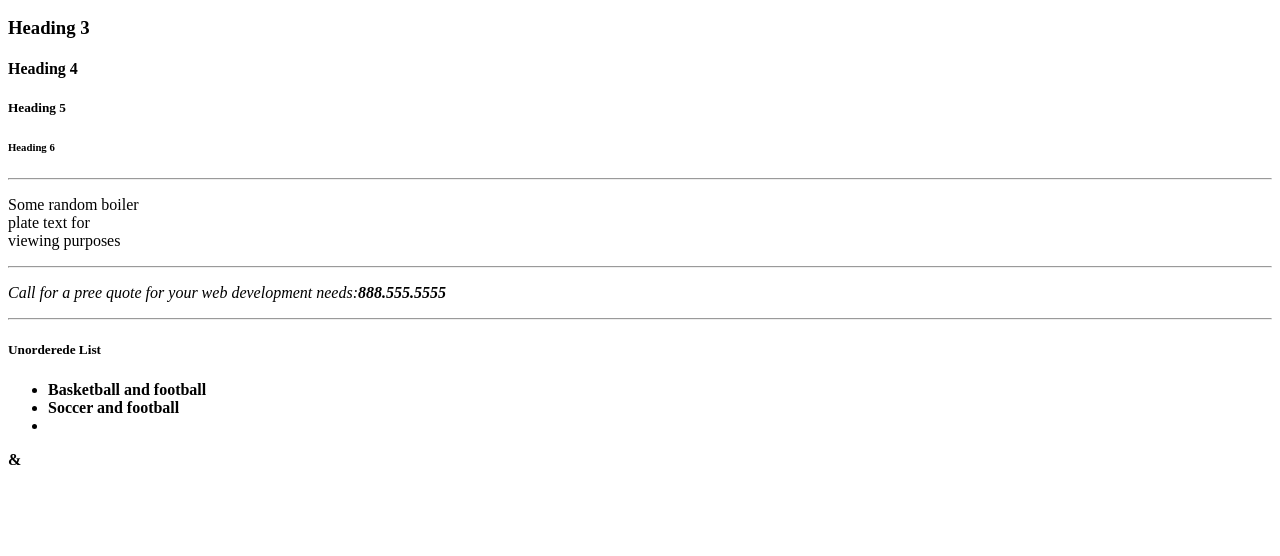
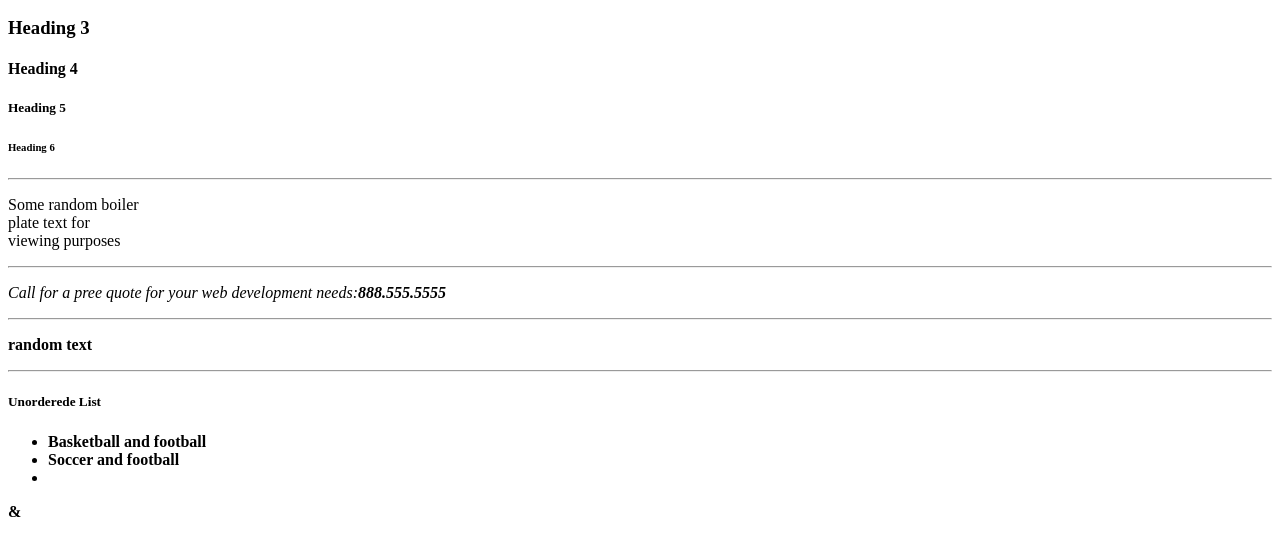
Before and after one commit to oralquaett/INFT-1206-11---Web-Development---Fundamentals, a plain HTML site: page index.html in a window 1280 px wide. Shown: the part 110-666 px from the top of the page. Drawn offline with Linux system fonts and the light colour scheme.

Commit message:
third commiut for example

```diff
--- a/index.html
+++ b/index.html
@@ -28,6 +28,9 @@
 
   <hr>
 
+  <p> random text</p>
+  <hr>
+
   <h5>Unorderede List</h5>
   <ul>
     <li>Basketball and football</li>
```
